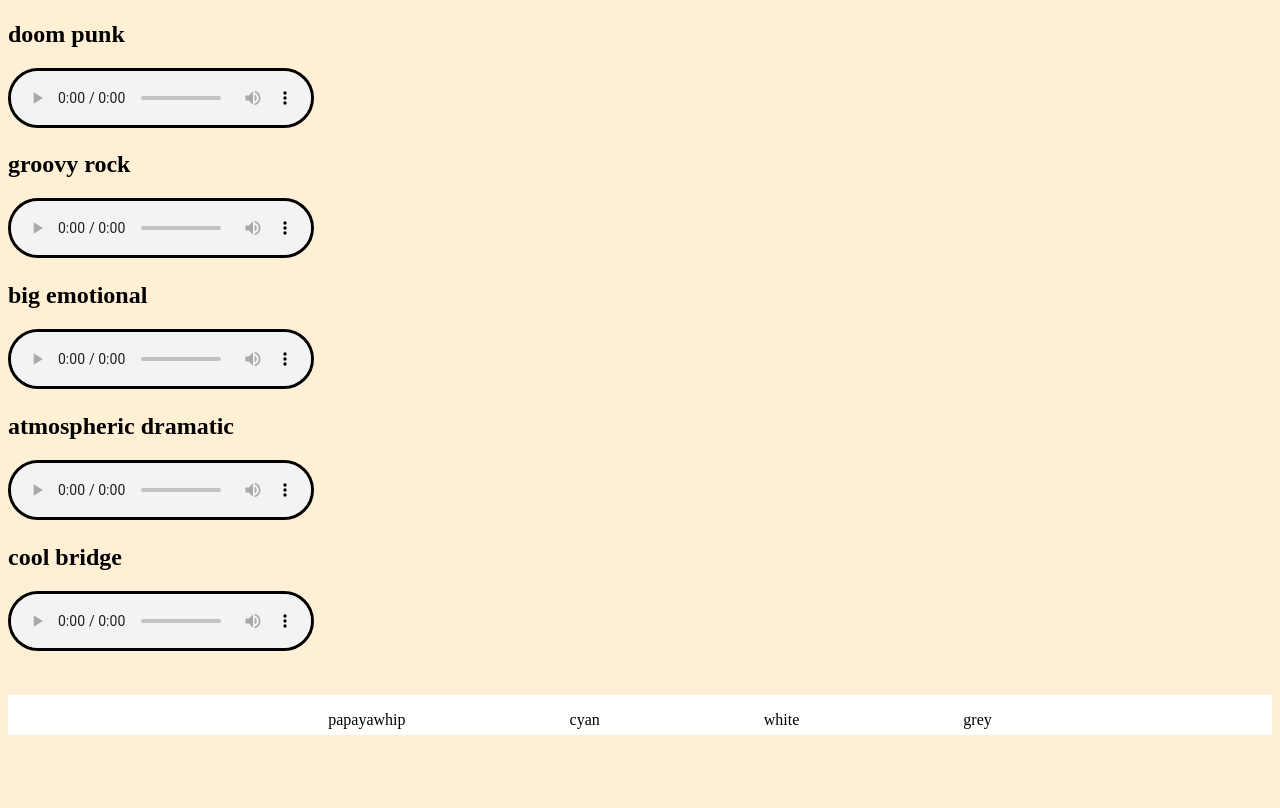
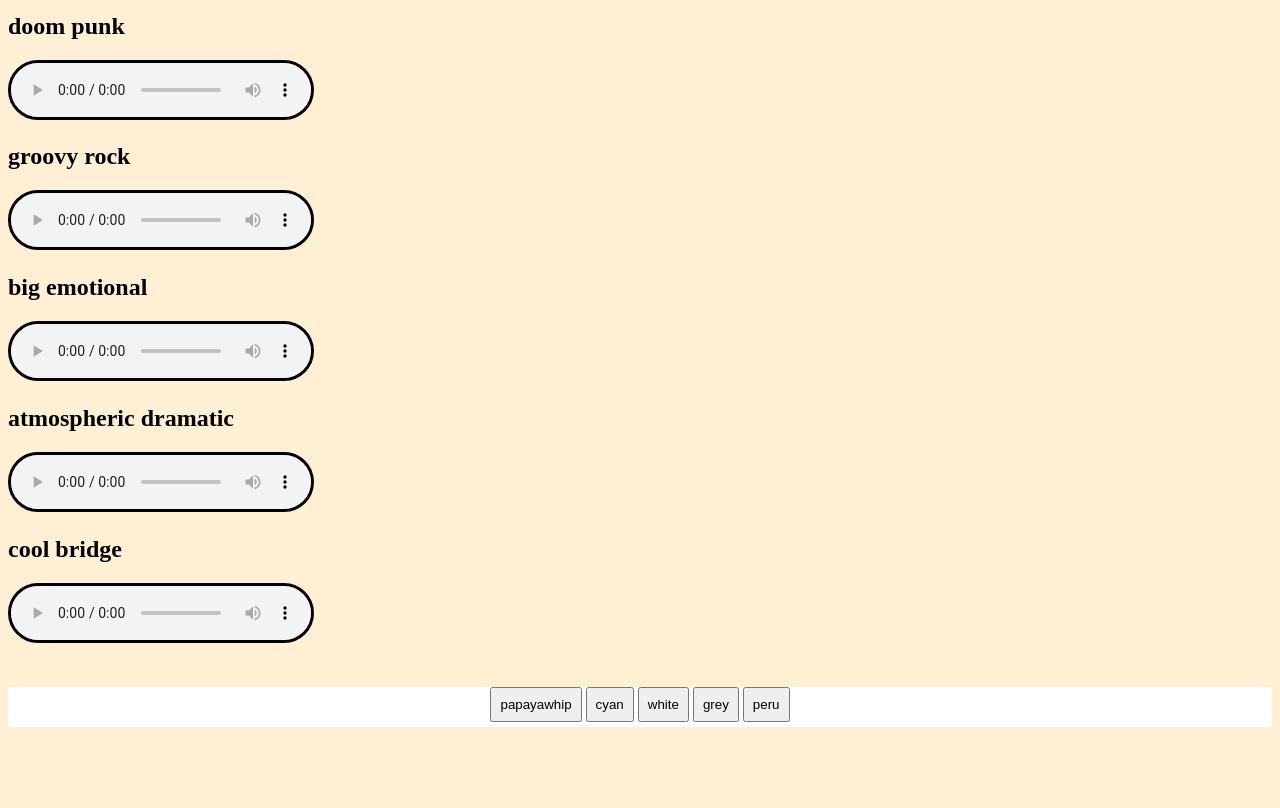
Before and after one commit to akw131099/demo-dump, a plain HTML site: page index.html in a window 1280 px wide. Shown: the part 1577-2385 px from the top of the page. After the commit the page ends 2312 px from the top, so only its background shows below. Drawn offline with Linux system fonts and the light colour scheme.

Commit message:
changed footer elements to buttons and added Peru

```diff
--- a/background.js
+++ b/background.js
@@ -29,3 +29,11 @@ whiteSelector.addEventListener("click", handleClickWhite);
 function handleClickWhite() {
   document.body.style.backgroundColor = "white";
 }
+
+const peruSelector = document.getElementById("peru-selector");
+
+peruSelector.addEventListener("click", handleClickPeru);
+
+function handleClickPeru() {
+  document.body.style.backgroundColor = "peru";
+}
--- a/index.html
+++ b/index.html
@@ -103,12 +103,13 @@
         </div>
       </div>
       <footer>
-        <ul id="colour-selector">
-          <li id="papayawhip-selector">papayawhip</li>
-          <li id="cyan-selector">cyan</li>
-          <li id="white-selector">white</li>
-          <li id="grey-selector">grey</li>
-        </ul>
+        <div id="colour-selector">
+          <button id="papayawhip-selector" class ='selector'>papayawhip</button>
+          <button id="cyan-selector" class="selector">cyan</button>
+          <button id="white-selector" class="selector">white</button>
+          <button id="grey-selector" class="selector">grey</button>
+          <button id="peru-selector" class="selector">peru</button>
+        </div>
     </footer>
     </div>
 
--- a/style.css
+++ b/style.css
@@ -1,8 +1,5 @@
 body {
   background: papayawhip;
-  box-sizing: border-box;
-  display: flex;
-  flex-direction: column;
 }
 
 #page-container {
@@ -29,12 +26,9 @@ footer {
   background-color: white;
 }
 
-#papayawhip-selector,
-#white-selector,
-#cyan-selector,
-#grey-selector {
+.selector {
   display: inline;
-  padding: 5rem;
+  padding: 0.5rem;
 }
 /* @media (min-width: 600px) {
   .sec1 {
```
